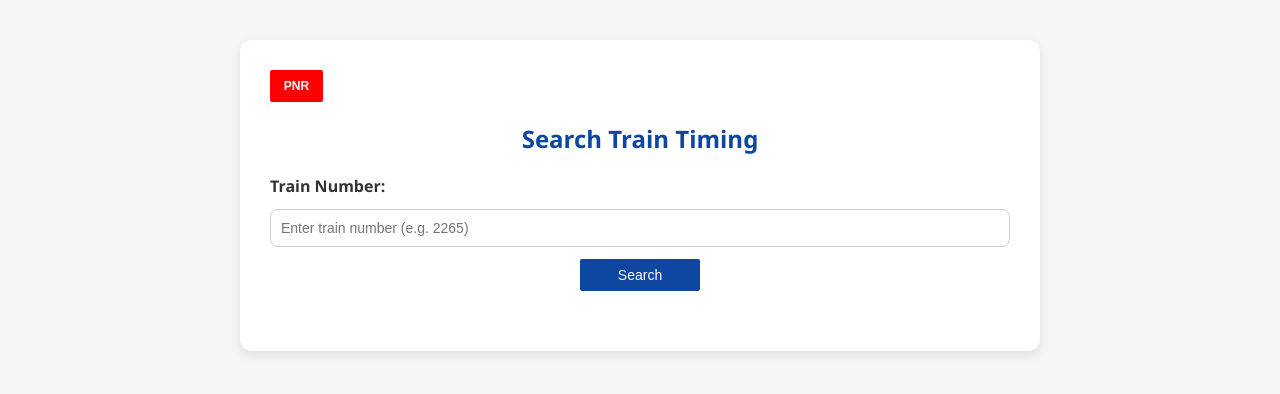
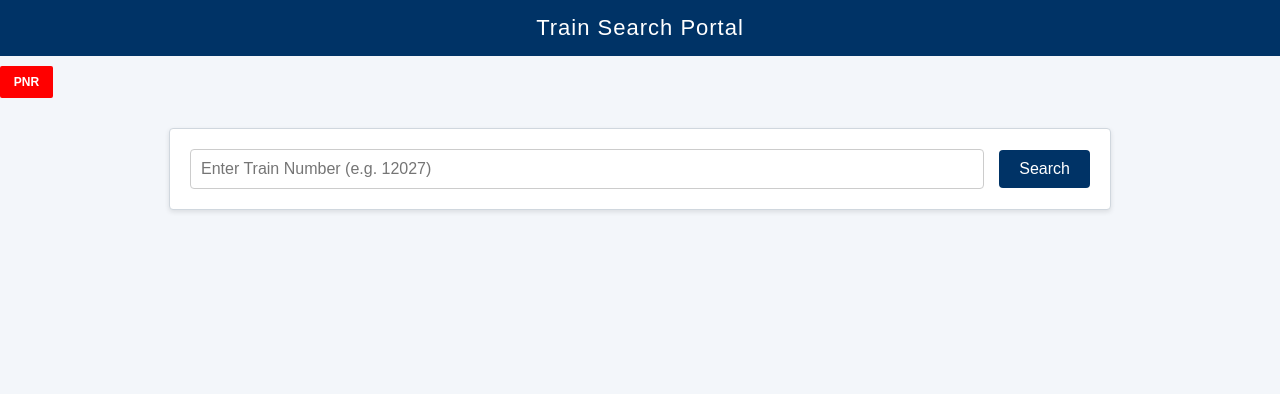
Before and after one commit to naveen-akash-na/train, a plain HTML site: page index.html in a window 1280 px wide. Drawn offline with Linux system fonts and the light colour scheme.

Commit message:
Update index.html

```diff
--- a/index.html
+++ b/index.html
@@ -2,86 +2,87 @@
 <html lang="en">
 <head>
   <meta charset="UTF-8" />
-  <meta name="viewport" content="width=device-width, initial-scale=1" />
+  <meta name="viewport" content="width=device-width, initial-scale=1.0" />
   <title>Train Search</title>
   <style>
-    * {
-      box-sizing: border-box;
+    body {
+      font-family: Arial, sans-serif;
+      background-color: #f3f6fa;
+      margin: 0;
+      padding: 0;
     }
-    body {
-      margin: 0;
-      font-family: 'Segoe UI', Tahoma, Geneva, Verdana, sans-serif;
-      background: #f4f6f8;
-      color: #333;
+
+    header {
+      background-color: #003366;
+      color: white;
+      text-align: center;
+      padding: 15px 0;
+      font-size: 22px;
+      letter-spacing: 1px;
     }
+
     .container {
-      max-width: 800px;
-      margin: 40px auto;
-      background: #fff;
-      padding: 30px;
-      border-radius: 12px;
-      box-shadow: 0 4px 12px rgba(0,0,0,0.1);
+      width: 90%;
+      max-width: 900px;
+      margin: 30px auto;
+      background: white;
+      border: 1px solid #d0d7de;
+      box-shadow: 0 2px 5px rgba(0,0,0,0.1);
+      border-radius: 4px;
+      padding: 20px;
     }
-    h2 {
-      margin-bottom: 20px;
-      color: #0d47a1;
-      text-align: center;
+
+    .search-section {
+      display: flex;
+      justify-content: space-between;
+      align-items: center;
+      gap: 15px;
+      flex-wrap: wrap;
     }
-    form {
-      display: flex;
-      flex-direction: column;
-      gap: 12px;
-    }
-    label {
-      font-weight: bold;
-    }
-    input[type="text"] {
+
+    input {
+      flex: 1;
       padding: 10px;
       border: 1px solid #ccc;
-      border-radius: 8px;
-      font-size: 14px;
-      outline: none;
+      border-radius: 4px;
+      font-size: 16px;
     }
-    .button {
-    padding: 8px;
-    font-size: 14px;
-    background-color: #0d47a1;
+
+    button {
+      background-color: #003366;
       color: white;
       border: none;
-    border-radius: 2px;
+      padding: 10px 20px;
+      border-radius: 4px;
       cursor: pointer;
-    transition: background 0.3s ease;
+      font-size: 16px;
     }
-    .button:hover {
-      background-color: #1565c0;
+
+    button:hover {
+      background-color: #00224d;
     }
+
     table {
+      width: 100%;
       border-collapse: collapse;
-      width: 100%;
       margin-top: 20px;
-      background-color: #fafafa;
-      border-radius: 8px;
-      overflow: hidden;
-      box-shadow: 0 2px 6px rgba(0,0,0,0.05);
     }
+
     th, td {
-      padding: 12px 14px;
+      padding: 10px;
+      border: 1px solid #ccc;
       text-align: left;
+      font-size: 15px;
     }
+
     th {
-      background-color: #e3f2fd;
-      font-weight: bold;
-      border-bottom: 1px solid #ccc;
+      background-color: #e8eef5;
     }
-    tr:nth-child(even) {
-      background-color: #f9f9f9;
-    }
-    tr:hover {
-      background-color: #e3f2fd;
-      cursor: pointer;
-    }
-    #dat_container {
-      margin-top: 30px;
+
+    .no-data {
+      text-align: center;
+      color: #888;
+      margin-top: 20px;
     }
     .pnrButton{
         background-color: red;
@@ -92,87 +93,88 @@
     padding: 9px;
     font-size: 12px;
     font-weight: bold;
+    margin-top:10px;
     }
     .pnr-container{
       display:flex;
       flex-direction:row;
       justify-content:end;
+
     }
   </style>
 </head>
 <body>
-  <div class="container">
+
+  <header>Train Search Portal</header>
     <div style="pnr-container">
       <a href="pnr.html" style="width:120px;"><button class='pnrButton'>PNR</button></a>
     </div>
-    <h2>Search Train Timing</h2>
-    <form id="trainForm">
-      <label for="trainNumber">Train Number:</label>
-      <input type="text" id="trainNumber" name="trainNumber" placeholder="Enter train number (e.g. 2265)" required />
-      <div style="text-align: center; ">
-        <button type="submit" style="width:120px" class="button">Search</button>
+
+  <div class="container">
+    <div class="search-section">
+      <input type="text" id="trainNumber" placeholder="Enter Train Number (e.g. 12027)" />
+      <button onclick="searchTrain()">Search</button>
     </div>
-    </form>
-    <div id="dat_container"></div>
+
+    <div id="result"></div>
   </div>
 
   <script>
-    document.getElementById('trainForm').addEventListener('submit', async function(event) {
-      event.preventDefault();
+    async function searchTrain() {
+      const trainNum = document.getElementById("trainNumber").value.trim();
+      const resultDiv = document.getElementById("result");
+      resultDiv.innerHTML = "";
 
-      const trainNumber = document.getElementById('trainNumber').value.trim();
-      if (!trainNumber) return;
+      if (!trainNum) {
+        resultDiv.innerHTML = `<p class="no-data">⚠️ Please enter a train number.</p>`;
+        return;
+      }
 
-      const url = `https://indian-railway-irctc.p.rapidapi.com/api/trains-search/v1/train/${trainNumber}?isH5=true&client=web`;
+      // Simulating API call (you can replace with real fetch)
+      try {
+        const response = await fetch("trainData.json"); // or your API endpoint
+        const data = await response.json();
 
-      const options = {
-        method: 'GET',
-        headers: {
-          'x-rapidapi-key': 'daa17d58ccmshd9376db8e118fd6p18878bjsn88cdd4f4cd7a',
-          'x-rapidapi-host': 'indian-railway-irctc.p.rapidapi.com'
+        const train = data.body[0].trains.find(t => t.trainNumber === trainNum);
+
+        if (!train) {
+          resultDiv.innerHTML = `<p class="no-data">🚫 Train not found.</p>`;
+          return;
         }
-      };
 
-      try {
-        const response = await fetch(url, options);
-        if (!response.ok) throw new Error(`Error: ${response.status}`);
+        let html = `
+          <h3>${train.trainName} (${train.trainNumber})</h3>
+          <p><strong>From:</strong> ${train.origin} (${train.stationFrom})
+             <strong>To:</strong> ${train.destination} (${train.stationTo})</p>
+          <table>
+            <tr>
+              <th>Station Code</th>
+              <th>Station Name</th>
+              <th>Arrival</th>
+              <th>Departure</th>
+              <th>Distance (km)</th>
+            </tr>
+        `;
 
-        const result = await response.json();
-        const container = document.getElementById("dat_container");
-        container.innerHTML = "";
-        if (result && result.body && result.body.length > 0 && result.body[0].trains.length > 0) {
-          const trains = result.body[0].trains;
-          let html = `<h3 style="margin-bottom: 15px; color:#0d47a1;">Trains matching "${trainNumber}"</h3>`;
-          html += `<table>
-            <thead>
+        train.schedule.forEach(stn => {
+          html += `
             <tr>
-                <th>Train Number</th>
-                <th>Train Name</th>
-                <th>Origin</th>
-                <th>Destination</th>
-                <th>Station From</th>
+              <td>${stn.stationCode}</td>
+              <td>${stn.stationName}</td>
+              <td>${stn.arrivalTime}</td>
+              <td>${stn.departureTime}</td>
+              <td>${stn.distance}</td>
             </tr>
-            </thead>
-            <tbody>`;
-          trains.forEach(train => {
-            html += `<tr onclick="window.location.href='index2.html?trainNumber=${train.trainNumber}'">
-              <td>${train.trainNumber || '-'}</td>
-              <td>${train.trainName || '-'}</td>
-              <td>${train.origin || '-'}</td>
-              <td>${train.destination || '-'}</td>
-              <td>${train.stationFrom || '-'}</td>
-            </tr>`;
+          `;
         });
-          html += '</tbody></table>';
-          container.innerHTML = html;
-        } else {
-          container.innerHTML = '<p style="color: #e53935;">No trains found for this train number.</p>';
+
+        html += "</table>";
+        resultDiv.innerHTML = html;
+
+      } catch (err) {
+        resultDiv.innerHTML = `<p class="no-data">❌ Error loading data.</p>`;
       }
-      } catch (error) {
-        console.error(error);
-        document.getElementById("dat_container").innerHTML = '<p style="color: #e53935;">Failed to fetch train data. Please try again.</p>';
     }
-    });
   </script>
 </body>
 </html>
```
Lines whose indentation alone changed are shown as unchanged.
